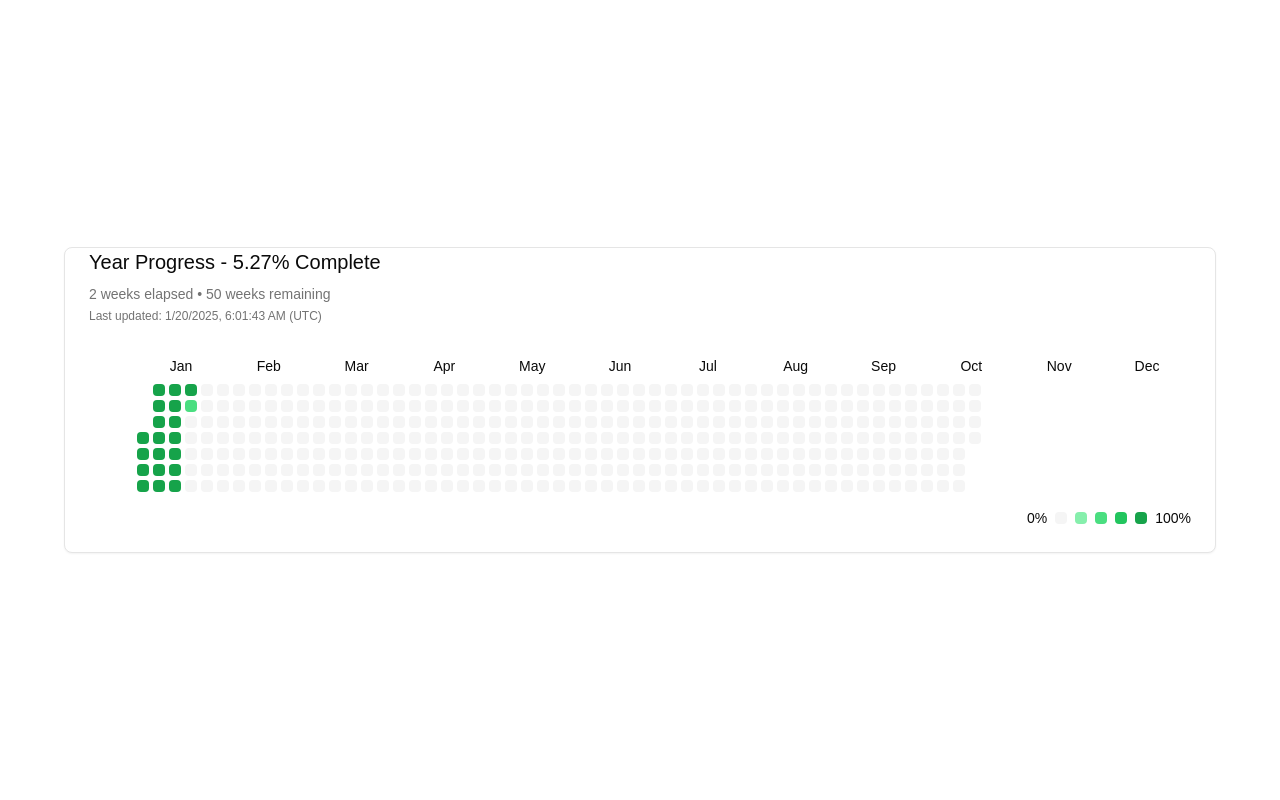
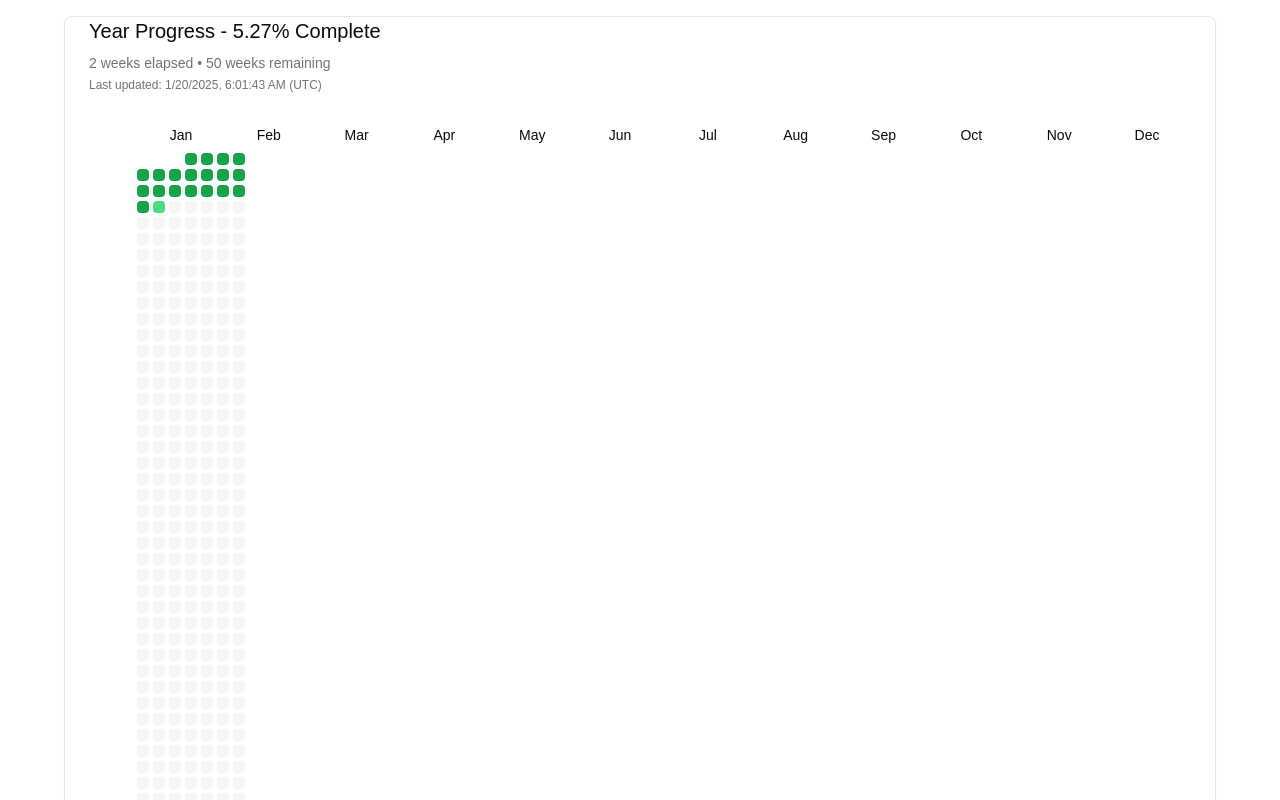
Before and after one commit to sriramkj07/Personalwebsite, a Next.js app: page /yeartracker in a window 1280 px wide. Shown: the top 800 px of the page. Built offline with nearby package versions, Linux system fonts and the light colour scheme.

Commit message:
Update YearProgress.tsx

```diff
--- a/app/yeartracker/components/YearProgress.tsx
+++ b/app/yeartracker/components/YearProgress.tsx
@@ -116,20 +116,20 @@ const YearProgress = () => {
 
   const generateGrid = () => {
     const days = [];
-    const now = new Date();
-    const year = now.getFullYear();
-    const isLeapYear = new Date(year, 1, 29).getDate() === 29;
-    const totalDays = isLeapYear ? 366 : 365;
-    const firstDayOffset = new Date(year, 0, 1).getDay();
-    const daysPerWeek = 7;
-    const totalWeeks = Math.ceil((totalDays + firstDayOffset) / daysPerWeek);
+    // Fixed number of columns (7) and rows (53) to match GitHub's layout
+    const columns = 7;
+    const rows = 53;
 
-    for (let week = 0; week < totalWeeks; week++) {
+    // Calculate the first day of the year offset
+    const firstDayOffset = new Date(new Date().getFullYear(), 0, 1).getDay();
+
+    // Generate the grid
+    for (let col = 0; col < columns; col++) {
       const weekDays = [];
-      for (let day = 0; day < daysPerWeek; day++) {
-        const dayNumber = week * daysPerWeek + day - firstDayOffset;
+      for (let row = 0; row < rows; row++) {
+        const dayNumber = row * columns + col - firstDayOffset;
 
-        if (dayNumber >= 0 && dayNumber < totalDays) {
+        if (dayNumber >= 0) {
           const date = formatDate(dayNumber);
           const completionPercent = dayNumber < state.daysElapsed ? 100 :
                                    dayNumber === state.daysElapsed ? (state.currentDayProgress * 100).toFixed(1) :
@@ -145,14 +145,14 @@ const YearProgress = () => {
         } else {
           weekDays.push(
             <div
-              key={`empty-${week}-${day}`}
+              key={`empty-${col}-${row}`}
               className="w-3 h-3"
             />
           );
         }
       }
       days.push(
-        <div key={`week-${week}`} className="flex flex-col gap-1">
+        <div key={`week-${col}`} className="flex flex-col gap-1">
           {weekDays}
         </div>
       );
```
